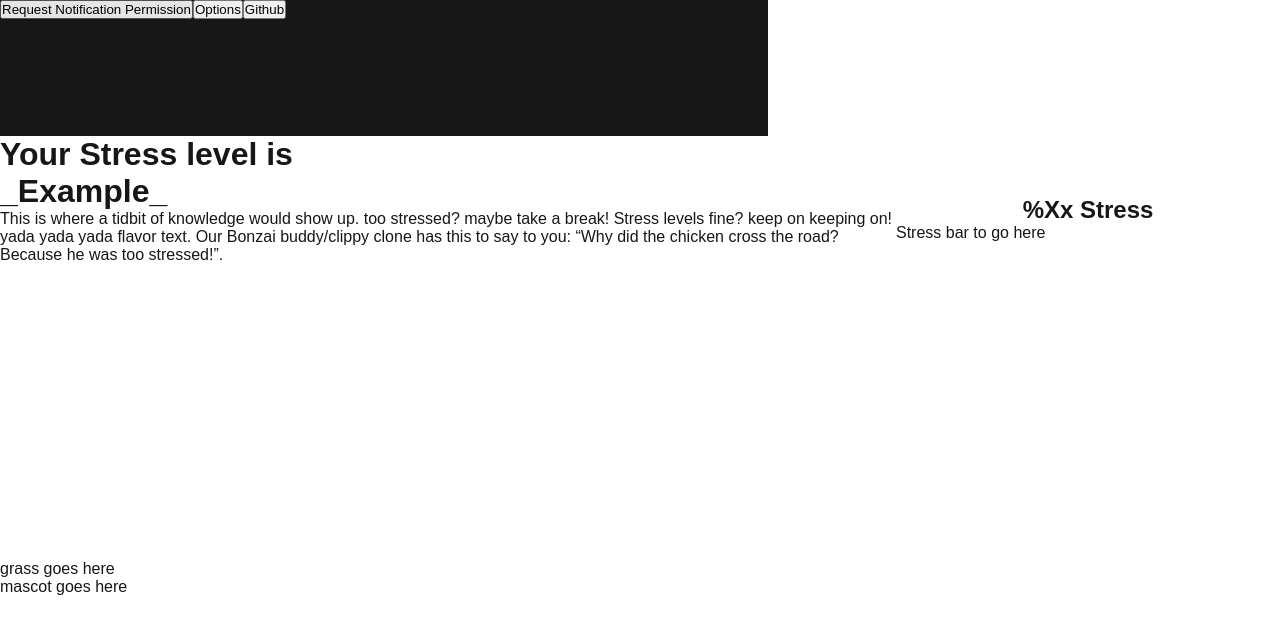
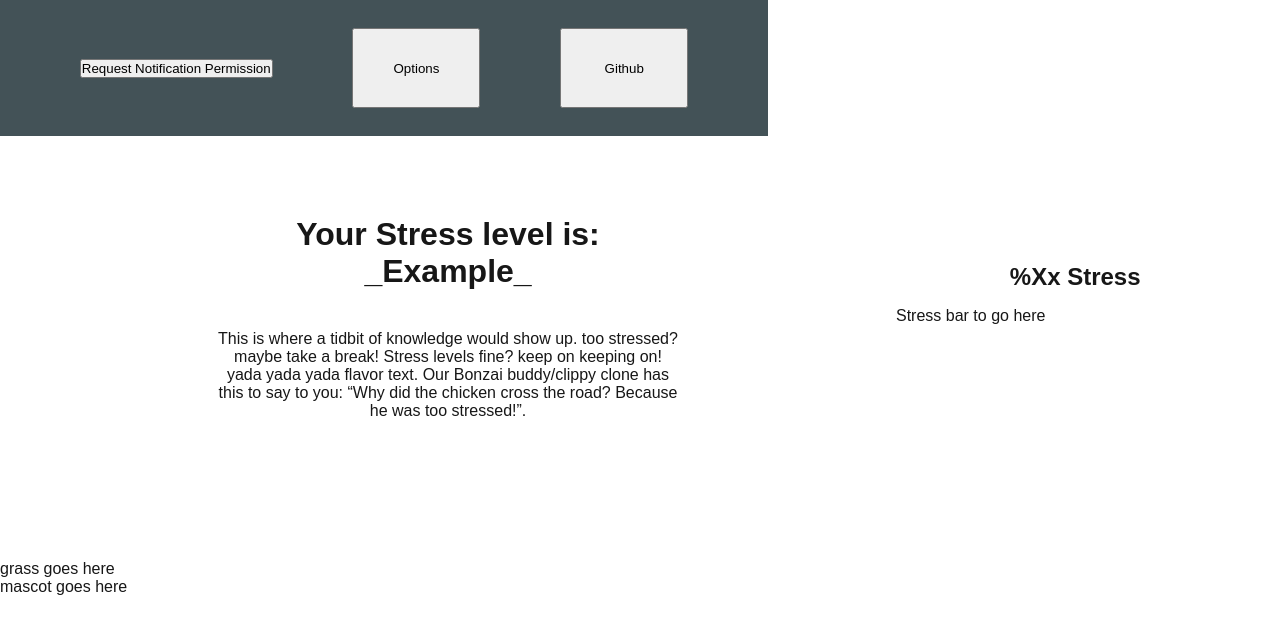
Before and after one commit to seamushinz/stress-tracking-webapp, a Next.js app in the folder stress-app/: page / in a window 1280 px wide. Shown: the top 634 px of the page. Built offline with nearby package versions, Linux system fonts and the light colour scheme; no server answers.

Commit message:
Added CSS elements

```diff
--- a/stress-app/src/app/globals.css
+++ b/stress-app/src/app/globals.css
@@ -1,12 +1,14 @@
 :root {
   --background: #ffffff;
   --foreground: #171717;
+  --secondary: #435257
 }
 
 @media (prefers-color-scheme: dark) {
   :root {
     --background: #435257;
     --foreground: #ededed;
+    --secondary: #334247;
   }
 }
 
@@ -53,25 +55,56 @@ a {
 }
 
 .menu{
-  background-color: var(--foreground);
+  background-color: var(--secondary);
   width: 60vw;
   height: 17vh;
+  display: flex;
+  justify-content: space-evenly;
+  align-items: center;
 }
+
+.menuButton{
+  height: 10vh;
+  width: 10vw;
+}
+
+.stressText{
+  align-items: center;
+  text-align: center;
+  padding-left: 2vw;
+  padding-right: 2vw;
+}
+
+.stressTitle{
+  margin-top: 10vh;
+  margin-bottom: 5vh;
+}
+
+.stressDescription{
+  padding-left: 15vw;
+  padding-right: 15vw;
+  display: flex;
+}
+
 .sidebar{
 float:right;
-width:30vw;
+width:28vw;
 height: 70vh;
+margin-right: 2vw;
 }
 
 .webcam{
-  width: 30vw;
+  margin-top: 5vh;
+  width: 28vw;
   border-radius: 50px;
+  margin-bottom: 5vh;
 }
 
 .stressPercent{
   text-align: center;
   font-size:x-large;
   font-weight: bold;
+  margin-bottom: 2vh;
 }
 
 .mascotSection{
--- a/stress-app/src/app/page.js
+++ b/stress-app/src/app/page.js
@@ -10,12 +10,12 @@ export default function Home() {
         <div className="mainContent">
           <div className="main">
             <div className="menu">
-              <NotificationRequestButton/>
+              <NotificationRequestButton className="menuButton"/>
               <button className="menuButton">Options</button>
               <button className="menuButton">Github</button>
             </div>
             <div className="stressText">
-              <h1 className="stressTitle">Your Stress level is <br/>_Example_</h1>
+              <h1 className="stressTitle">Your Stress level is: <br/>_Example_</h1>
               <p className="stressDescription">This is where a tidbit of knowledge would show up. too stressed? maybe take a break! Stress levels fine?
                 keep on keeping on! yada yada yada flavor text. Our Bonzai buddy/clippy clone has this to say to you:
                 “Why did the chicken cross the road? Because he was too stressed!”.</p>
```
